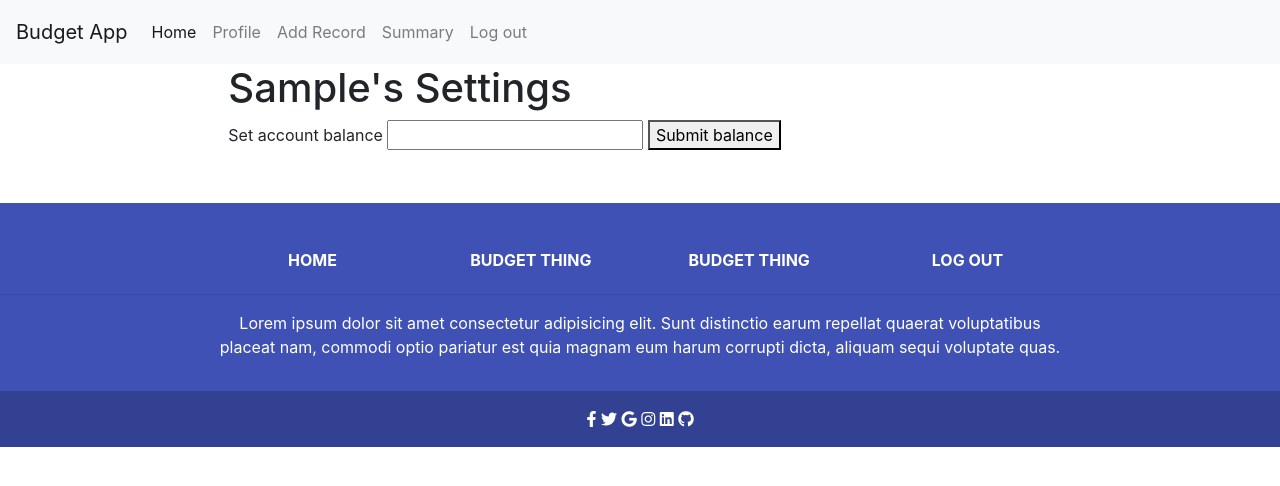
After one commit to luke2533/budget-app, a Flask app: page /account in a window 1280 px wide. The commit adds this page. Shown: the top 486 px of the page. Run offline with Flask 2, Linux system fonts and the light colour scheme; the visitor is signed in with stand-in values (Sample User, id 1); a database or web service that is not in the repository returns one stand-in record (values such as "Sample title"); some libraries are stand-ins or nearby versions.

Commit message:
Account page and set balance POST's v0.3.2

```diff
--- a/app.py
+++ b/app.py
@@ -132,6 +132,22 @@ def summary(username):
     return render_template("summary.html", username=username, user_records=user_records)
 
 
+@app.route("/account", methods=["GET", "POST"])
+def account():
+    username = mongo.db.users.find_one(
+        {"username": session["user"]})["username"]
+
+    account_balance = request.form.get("account-balance")
+
+    balance = {
+        "username": username,
+        "account_balance": account_balance
+    }
+    mongo.db.balance.insert_one(balance)
+
+    return render_template("account.html", username=username)
+
+
 if __name__ == "__main__":
     app.run(host=os.environ.get("IP"),
             port=int(os.environ.get("PORT")),
--- /dev/null
+++ b/templates/account.html
@@ -0,0 +1,19 @@
+{% extends "base.html" %}
+{% block content %}
+
+    <div class="container-fluid">
+        <div class="row justify-content-center">
+            <div class="col-8">
+                <!-- Change password, future settings, privacy settings, add balance, connect google sheets?? -->
+                <h1>{{ username.capitalize() }}'s Settings</h1>
+                <form action="{{ url_for('account' ) }}" method="POST">
+                    <label for="account-balance">Set account balance</label>
+                    <input type="number" step="0.01" name="account-balance" id="account-balance" required>
+                    <button type="submit">Submit balance</button>
+                    <!-- If the user made an error in entering the correct amount they must enter password to change it -->
+                </form>
+            </div>
+        </div>
+    </div>
+
+{% endblock %}
--- a/templates/base.html
+++ b/templates/base.html
@@ -28,6 +28,7 @@
                     <a class="nav-link active" href="/">Home <span class="sr-only">(current)</span></a>
                     {% if session.user %}
                         {% if username is not none %}
+                            <a class="nav-link" href="{{ url_for('account') }}">Profile</a>
                             <a class="nav-link" href="{{ url_for('add_record') }}">Add Record</a>
                             <a class="nav-link" href="{{ url_for('summary', username=username) }}">Summary</a>
                         {% endif %}
```
Also changed, not shown: README.md.
